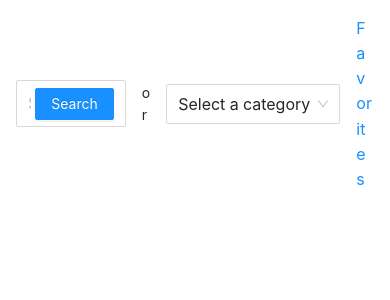
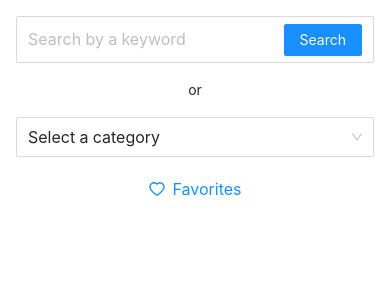
Before and after one commit to fatihcandev/giphy-app, a Next.js app: page / in a window 390 px wide. Shown: the top 300 px of the page. Built offline with nearby package versions, Linux system fonts and the light colour scheme.

Commit message:
update responsive styles

```diff
--- a/pages/index.tsx
+++ b/pages/index.tsx
@@ -3,7 +3,7 @@ import { useCallback, useEffect, useState } from "react"
 import type { NextPage } from "next"
 import InfiniteScroll from "react-infinite-scroll-component"
 import { Button, Input, Select, Typography } from "antd"
-import { LoadingOutlined } from "@ant-design/icons"
+import { HeartOutlined, LoadingOutlined } from "@ant-design/icons"
 
 import { GifCard } from "../components"
 import {
@@ -124,16 +124,14 @@ const Home: NextPage = () => {
               Search
             </Button>
           }
-          style={{
-            width: "100%",
-            maxWidth: 400,
-          }}
+          className={styles.keywordInput}
         />
         <Typography.Text>or</Typography.Text>
         <Select
           size="large"
           value={selectedCategory}
           onChange={(value) => handleChangeCategory(value)}
+          className={styles.categoriesSelect}
         >
           {options.map((option) => (
             <Select.Option key={option.value} value={option.value}>
@@ -142,14 +140,13 @@ const Home: NextPage = () => {
           ))}
         </Select>
         <Link href="/favorites" passHref>
-          <Typography.Link
-            style={{
-              fontSize: 16,
-              marginLeft: "auto",
-            }}
+          <Button
+            type="link"
+            icon={<HeartOutlined />}
+            className={styles.favoritesLink}
           >
             Favorites
-          </Typography.Link>
+          </Button>
         </Link>
       </div>
       {error && <span className={styles.error}>{error}</span>}
--- a/styles/Home.module.scss
+++ b/styles/Home.module.scss
@@ -8,8 +8,34 @@
 
 .header {
   display: flex;
+  flex-direction: column;
   align-items: center;
   gap: 16px;
+
+  .favoritesLink {
+    font-size: 16px;
+  }
+
+  .categoriesSelect,
+  .keywordInput {
+    width: 100%;
+  }
+
+  @media screen and (min-width: 768px) {
+    flex-direction: row;
+
+    .favoritesLink {
+      margin-left: auto;
+    }
+
+    .categoriesSelect {
+      width: 200px;
+    }
+
+    .keywordInput {
+      width: 300px;
+    }
+  }
 }
 
 .error {
```
